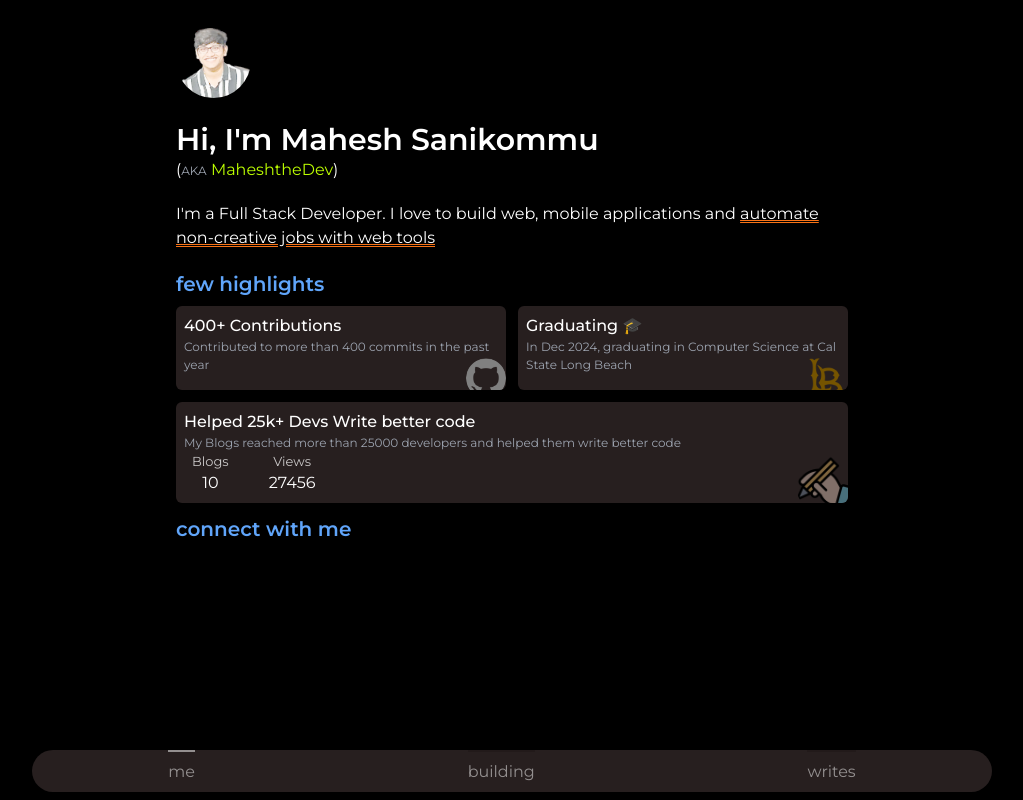
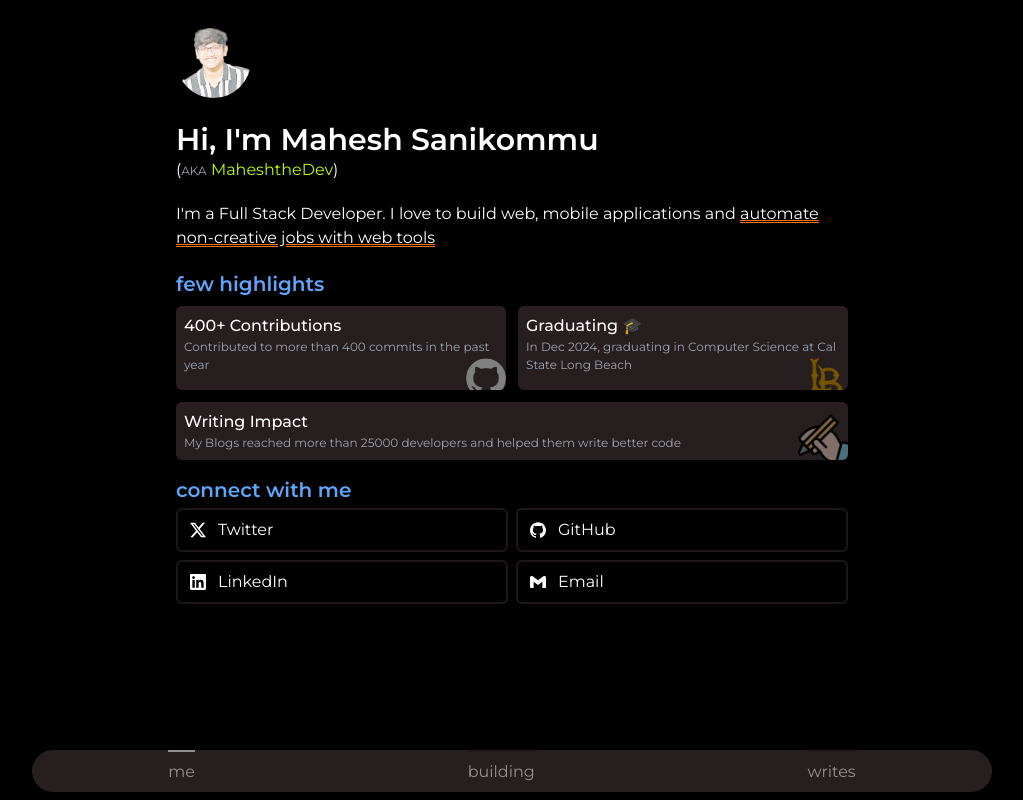
Before and after one commit to MaheshtheDev/maheshthedev.me, a Next.js app: page / in a window 1280 px wide. Shown: the whole page, without its empty margins (128-1151 px from the left). Built offline with nearby package versions, Linux system fonts and the light colour scheme.

Commit message:
chore: Update building page with project card and navigation styles

```diff
--- a/app/building/page.tsx
+++ b/app/building/page.tsx
@@ -1,4 +1,6 @@
+"use client";
 import Image from "next/image";
+import Miniheader from "../../components/mini-header";
 
 const projects = [
   {
@@ -34,26 +36,8 @@
 export default function Building() {
   return (
     <div>
-      <header className="p-4 flex justify-between items-center">
-        <div className="flex items-center">
-          <Image
-            className="rounded-full"
-            src="/me.png"
-            width={50}
-            height={50}
-            objectFit="cover"
-            alt="Mahesh Sanikommu Photo"
-          />
-          <div className="mx-3">
-            <p className="text-md font-medium">Mahesh Sanikommu</p>
-            <div className="opacity-60 text-sm">Full Stack Developer</div>
-          </div>
-        </div>
-        <button className="bg-yellow-400 px-2 py-1 text-black text-lg">
-          hire me
-        </button>
-      </header>
-      <h2 className="px-2 text-lg text-blue-400 font-semibold">
+      <Miniheader />
+      <h2 className="px-4 text-lg text-blue-400 font-semibold">
         building, lately!
       </h2>
       <section className="mx-2 py-2 gap-4 flex flex-col">
@@ -63,9 +47,7 @@
             key={index}
           >
             <Image
-              src={
-                project.image ||""
-              }
+              src={project.image || ""}
               width={60}
               height={60}
               alt="Splitrck"
--- a/app/page.tsx
+++ b/app/page.tsx
@@ -2,6 +2,7 @@
 
 import Head from "next/head";
 import Image from "next/image";
+import Socials from "../components/socials";
 
 export default function Home() {
   return (
@@ -73,9 +74,7 @@
         </p>
       </section>
       <section>
-        <h2 className="text-xl font-bold mt-5 text-blue-400">
-          few highlights
-        </h2>
+        <h2 className="text-xl font-bold mt-5 text-blue-400">few highlights</h2>
         <section className="my-2">
           <div className="grid-cols-2 grid gap-3">
             <div className="bg-[#271f1f] rounded-md px-2 pt-2 pb-4 relative overflow-hidden">
@@ -114,28 +113,15 @@
               alt="Splitrck"
               className="absolute -bottom-3 -right-2 rounded-full brightness-50"
             />
-            <h1 className="font-medium">Helped 25k+ Devs Write better code</h1>
+            <h1 className="font-medium">Writing Impact</h1>
             <p className="text-[12px] text-gray-400">
               My Blogs reached more than 25000 developers and helped them write
               better code
             </p>
-            <div className="flex justify-start gap-10 pl-2">
-              <div className="text-center">
-                <p className="opacity-75 text-[13px]">Blogs</p>
-                <p>10</p>
-              </div>
-              <div className="text-center">
-                <p className="opacity-75 text-[13px]">Views</p>
-                <p>27456</p>
-              </div>
-            </div>
           </div>
         </section>
       </section>
-      <section>
-        <h2 className="text-xl font-bold text-blue-400">connect with me</h2>
-
-      </section>
+      <Socials />
       <script
         defer
         src="https://mtd-analytics.vercel.app/script.js"
--- a/app/writing/page.tsx
+++ b/app/writing/page.tsx
@@ -1,27 +1,13 @@
-import Image from "next/image";
+import Miniheader from "../../components/mini-header";
+
 
 export default function Writing() {
   return (
     <>
-      <header className="p-4 flex justify-between items-center">
-        <div className="flex items-center">
-          <Image
-            className="rounded-full"
-            src="/me.png"
-            width={50}
-            height={50}
-            objectFit="cover"
-            alt="Mahesh Sanikommu Photo"
-          />
-          <div className="mx-3">
-            <p className="text-md font-medium">Mahesh Sanikommu</p>
-            <div className="opacity-60 text-sm">Full Stack Developer</div>
-          </div>
-        </div>
-        <button className="bg-yellow-400 px-2 py-1 text-black text-lg">
-          hire me
-        </button>
-      </header>
+      <Miniheader />
+      <h2 className="px-4 text-lg text-blue-400 font-semibold">
+        writing
+      </h2>
     </>
   );
 }
--- /dev/null
+++ b/components/mini-header.tsx
@@ -0,0 +1,31 @@
+"use client";
+import React from 'react'
+import Image from "next/image";
+
+export default function Miniheader() {
+  return (
+    <header className="p-4 flex justify-between items-center">
+      <div className="flex items-center">
+        <Image
+          className="rounded-full"
+          src="/me.png"
+          width={50}
+          height={50}
+          alt="Mahesh Sanikommu Photo"
+        />
+        <div className="mx-3">
+          <p className="text-md font-medium">Mahesh Sanikommu</p>
+          <div className="opacity-60 text-sm">Full Stack Developer</div>
+        </div>
+      </div>
+      <button
+        className="bg-yellow-400 px-2 py-1 text-black text-lg"
+        onClick={() => {
+          window.open("mailto:maheshthedev@gmail.com");
+        }}
+      >
+        hire me
+      </button>
+    </header>
+  );
+}
--- /dev/null
+++ b/components/socials.tsx
@@ -0,0 +1,113 @@
+import React from "react";
+
+export default function Socials() {
+  const socials = [
+    {
+      name: "Twitter",
+      link: "https://twitter.com/MaheshtheDev",
+      icon: <XIcon />,
+    },
+    {
+      name: "GitHub",
+      link: "https://github.com/MaheshtheDev",
+      icon: <GitHubIcon />,
+    },
+    {
+      name: "LinkedIn",
+      link: "https://www.linkedin.com/in/maheshthedev/",
+      icon: <LinkedInIcon />,
+    },
+
+    {
+      name: "Email",
+      link: "mailto:maheshthedev@gmail.com",
+      icon: <GmailIcon />,
+    },
+  ];
+
+  return (
+    <section>
+      <h2 className="text-xl font-bold text-blue-400 py-1">connect with me</h2>
+      <div className="grid grid-cols-2 gap-2">
+        {socials.map((social, index) => (
+          <a
+            key={index}
+            className="flex gap-2 items-center hover:bg-[#271f1f] py-2 px-2 rounded-md w-full border-2 border-[#1F1717] transition-transform duration-300 transform hover:scale-105"
+            href={social.link}
+          >
+            {social.icon}
+            <p>{social.name}</p>
+          </a>
+        ))}
+      </div>
+    </section>
+  );
+}
+
+function XIcon() {
+  return (
+    <svg
+      role="img"
+      viewBox="0 0 24 24"
+      xmlns="http://www.w3.org/2000/svg"
+      className="w-6 h-6 p-1 rounded-sm"
+    >
+      <title>X</title>
+      <path
+        fill="white"
+        d="M18.901 1.153h3.68l-8.04 9.19L24 22.846h-7.406l-5.8-7.584-6.638 7.584H.474l8.6-9.83L0 1.154h7.594l5.243 6.932ZM17.61 20.644h2.039L6.486 3.24H4.298Z"
+      />
+    </svg>
+  );
+}
+
+function LinkedInIcon() {
+  return (
+    <svg
+      role="img"
+      viewBox="0 0 24 24"
+      xmlns="http://www.w3.org/2000/svg"
+      className="w-6 h-6 p-1 rounded-sm"
+    >
+      <title>LinkedIn</title>
+      <path
+        fill="white"
+        d="M20.447 20.452h-3.554v-5.569c0-1.328-.027-3.037-1.852-3.037-1.853 0-2.136 1.445-2.136 2.939v5.667H9.351V9h3.414v1.561h.046c.477-.9 1.637-1.85 3.37-1.85 3.601 0 4.267 2.37 4.267 5.455v6.286zM5.337 7.433c-1.144 0-2.063-.926-2.063-2.065 0-1.138.92-2.063 2.063-2.063 1.14 0 2.064.925 2.064 2.063 0 1.139-.925 2.065-2.064 2.065zm1.782 13.019H3.555V9h3.564v11.452zM22.225 0H1.771C.792 0 0 .774 0 1.729v20.542C0 23.227.792 24 1.771 24h20.451C23.2 24 24 23.227 24 22.271V1.729C24 .774 23.2 0 22.222 0h.003z"
+      />
+    </svg>
+  );
+}
+
+function GitHubIcon() {
+  return (
+    <svg
+      role="img"
+      viewBox="0 0 24 24"
+      xmlns="http://www.w3.org/2000/svg"
+      className="w-6 h-6 p-1 rounded-sm"
+    >
+      <title>GitHub</title>
+      <path
+        fill="white"
+        d="M12 .297c-6.63 0-12 5.373-12 12 0 5.303 3.438 9.8 8.205 11.385.6.113.82-.258.82-.577 0-.285-.01-1.04-.015-2.04-3.338.724-4.042-1.61-4.042-1.61C4.422 18.07 3.633 17.7 3.633 17.7c-1.087-.744.084-.729.084-.729 1.205.084 1.838 1.236 1.838 1.236 1.07 1.835 2.809 1.305 3.495.998.108-.776.417-1.305.76-1.605-2.665-.3-5.466-1.332-5.466-5.93 0-1.31.465-2.38 1.235-3.22-.135-.303-.54-1.523.105-3.176 0 0 1.005-.322 3.3 1.23.96-.267 1.98-.399 3-.405 1.02.006 2.04.138 3 .405 2.28-1.552 3.285-1.23 3.285-1.23.645 1.653.24 2.873.12 3.176.765.84 1.23 1.91 1.23 3.22 0 4.61-2.805 5.625-5.475 5.92.42.36.81 1.096.81 2.22 0 1.606-.015 2.896-.015 3.286 0 .315.21.69.825.57C20.565 22.092 24 17.592 24 12.297c0-6.627-5.373-12-12-12"
+      />
+    </svg>
+  );
+}
+
+function GmailIcon() {
+  return (
+    <svg
+      role="img"
+      viewBox="0 0 24 24"
+      xmlns="http://www.w3.org/2000/svg"
+      className="w-6 h-6 p-1 rounded-sm"
+    >
+      <title>Gmail</title>
+      <path
+        fill="white"
+        d="M24 5.457v13.909c0 .904-.732 1.636-1.636 1.636h-3.819V11.73L12 16.64l-6.545-4.91v9.273H1.636A1.636 1.636 0 0 1 0 19.366V5.457c0-2.023 2.309-3.178 3.927-1.964L5.455 4.64 12 9.548l6.545-4.91 1.528-1.145C21.69 2.28 24 3.434 24 5.457z"
+      />
+    </svg>
+  );
+}
```
